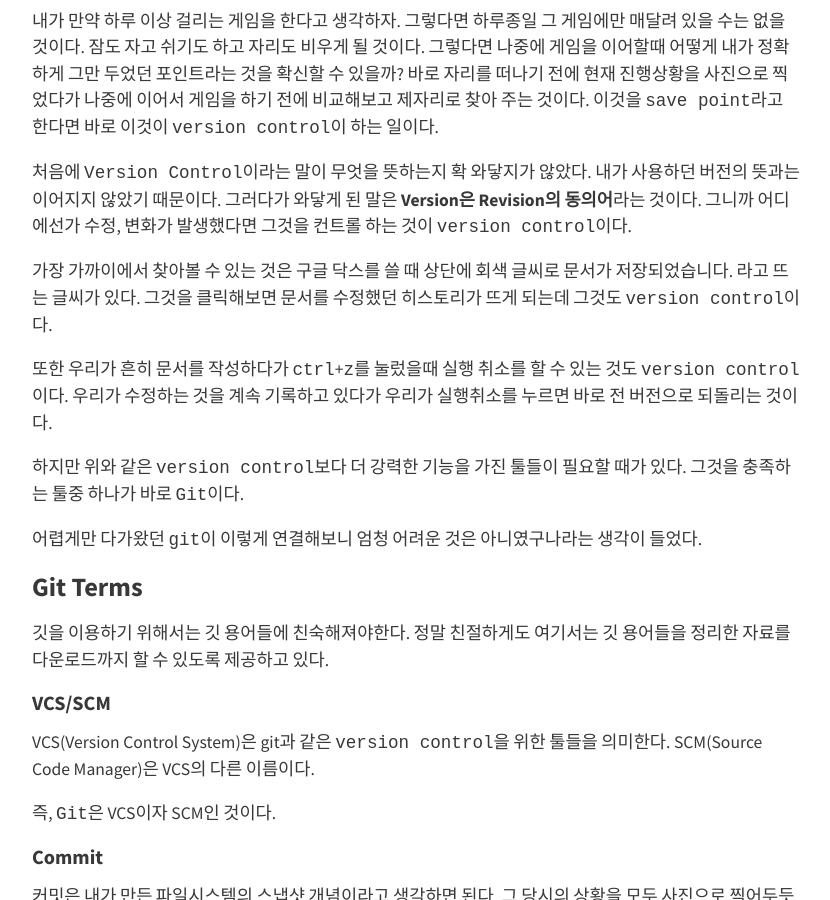
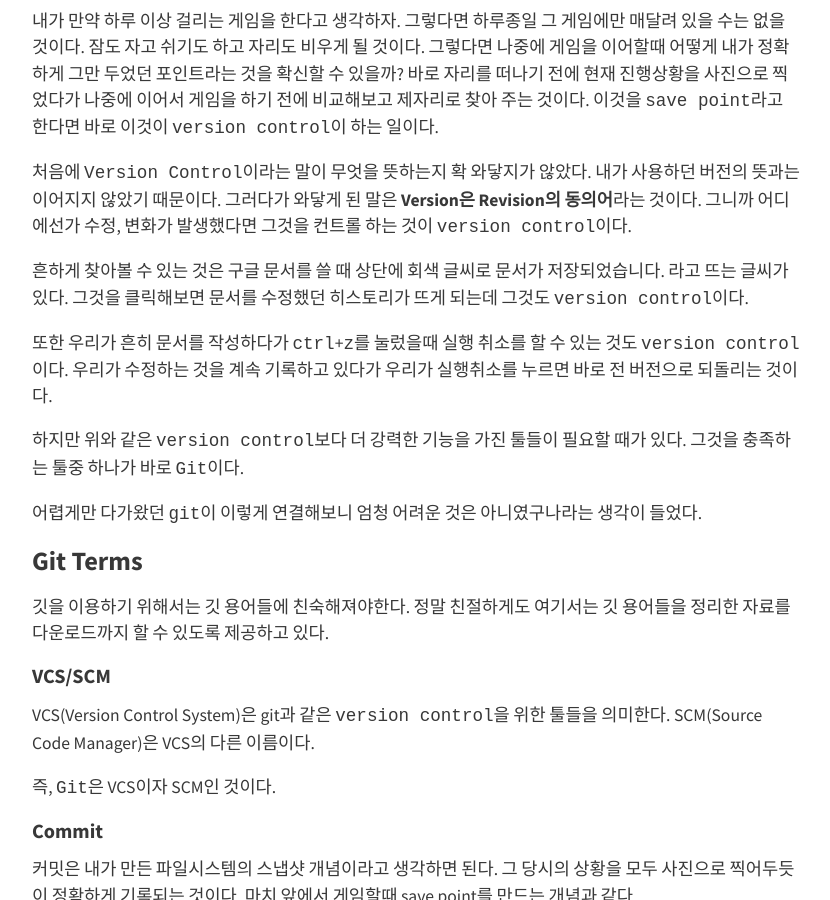
Before and after one commit to HyunlangBan/hyunlangban.github.io, a Jekyll site: the page built from _posts/2019-12-20-git-study-1.md, in a window 1280 px wide and 900 px high, scrolled down 502 px. Shown: the whole window, without its empty margins (224-1054 px from the left). Built offline with Jekyll 4.4.1, drawn with Linux system fonts in a browser that asks for light colours; nearby versions of some CDN libraries.

Commit message:
Update 2019-12-20-git-study-1.md

```diff
--- a/_posts/2019-12-20-git-study-1.md
+++ b/_posts/2019-12-20-git-study-1.md
@@ -16,7 +16,7 @@ title: Git Study - 1
 
 처음에 `Version Control`이라는 말이 무엇을 뜻하는지 확 와닿지가 않았다. 내가 사용하던 버전의 뜻과는 이어지지 않았기 때문이다. 그러다가 와닿게 된 말은 **Version은 Revision의 동의어**라는 것이다. 그니까 어디에선가 수정, 변화가 발생했다면 그것을 컨트롤 하는 것이 `version control`이다.
 
-가장 가까이에서 찾아볼 수 있는 것은 구글 닥스를 쓸 때 상단에 회색 글씨로 문서가 저장되었습니다. 라고 뜨는 글씨가 있다. 그것을 클릭해보면 문서를 수정했던 히스토리가 뜨게 되는데 그것도 `version control`이다.
+흔하게 찾아볼 수 있는 것은 구글 문서를 쓸 때 상단에 회색 글씨로 문서가 저장되었습니다. 라고 뜨는 글씨가 있다. 그것을 클릭해보면 문서를 수정했던 히스토리가 뜨게 되는데 그것도 `version control`이다.
 
 또한 우리가 흔히 문서를 작성하다가 `ctrl`+`z`를 눌렀을때 실행 취소를 할 수 있는 것도 `version control`이다. 우리가 수정하는 것을 계속 기록하고 있다가 우리가 실행취소를 누르면 바로 전 버전으로 되돌리는 것이다.
 
```
